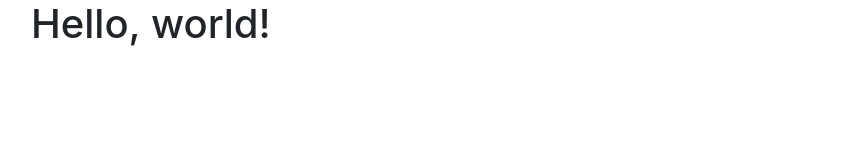
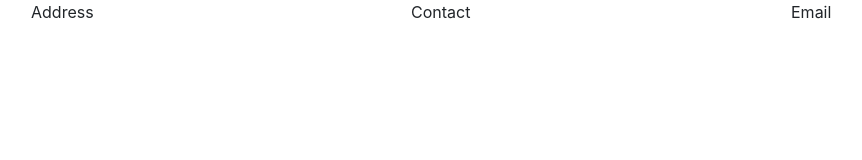
Before and after one commit to karthikesanaru/karthikesanaru.github.io, a plain HTML site: page index.html in a window 1280 px wide. Shown: the whole page, without its empty margins (54-916 px from the left). Drawn offline with nearby package versions, Linux system fonts and the light colour scheme.

Commit message:
Update index.html

```diff
--- a/index.html
+++ b/index.html
@@ -12,7 +12,17 @@
 </head>
 <body>
 <div class="container">
-<h1>Hello, world!</h1>
+  <div class="row" color="blue">
+    <div class="col-sm">
+    Address
+    </div>
+    <div class="col-sm">
+    Contact
+    </div>
+    <div class="col-sm">
+    Email
+    </div>
+  </div>
 </div>
 
 <!-- Optional JavaScript -->
```
